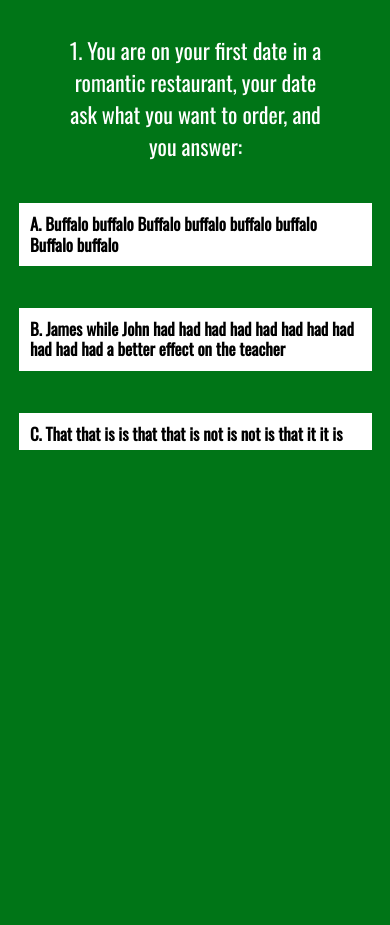
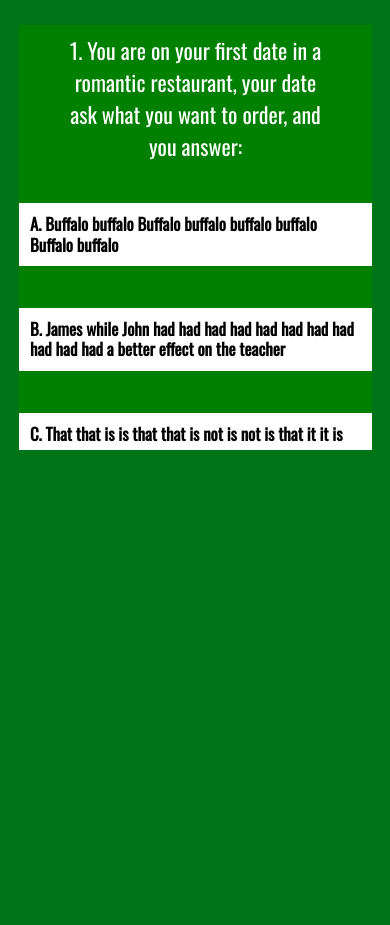
Before and after one commit to gmyhre/quizPacifica, a PHP site: page /test.php in a window 390 px wide. Shown: the top 925 px of the page. Run offline with PHP 8.4, Linux system fonts and the light colour scheme; some libraries are stand-ins or nearby versions.

Commit message:
size tweaks

```diff
--- a/css/style.css
+++ b/css/style.css
@@ -500,3 +500,24 @@ textarea.c-p {
     }
 
 }
+
+
+/* Small Devices, Tablets */
+@media only screen and (max-width : 767px) {
+  #quiz ul li {
+    height: 835px;
+    background-color:green;
+    margin: 25px 0 95px 0;
+    max-height: 835px;
+    min-height: 835px;
+  }
+  .quiz-overlay, .result {
+    height: 450px; /* 359px */
+    position: absolute;
+    width: 100%;
+    z-index: -1;
+  }
+
+
+
+}
```
